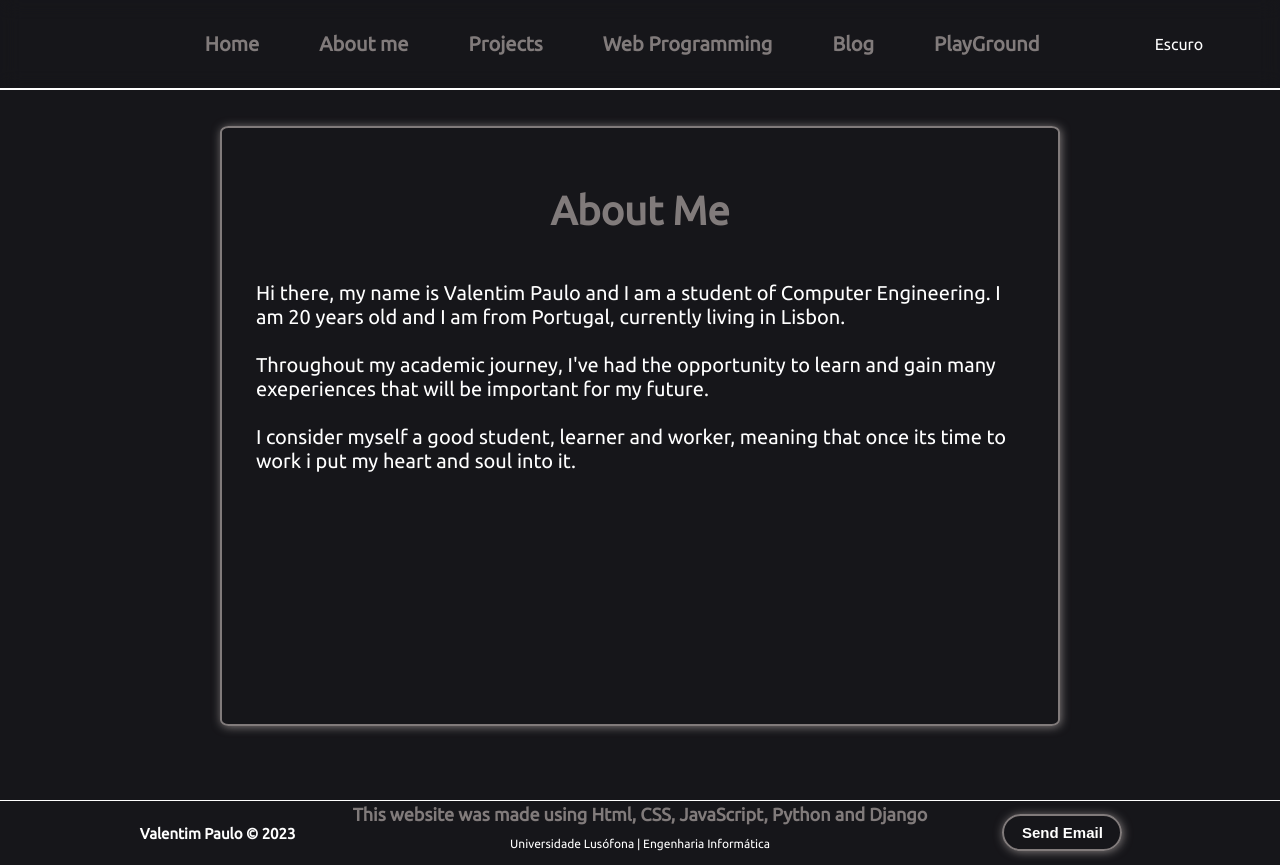
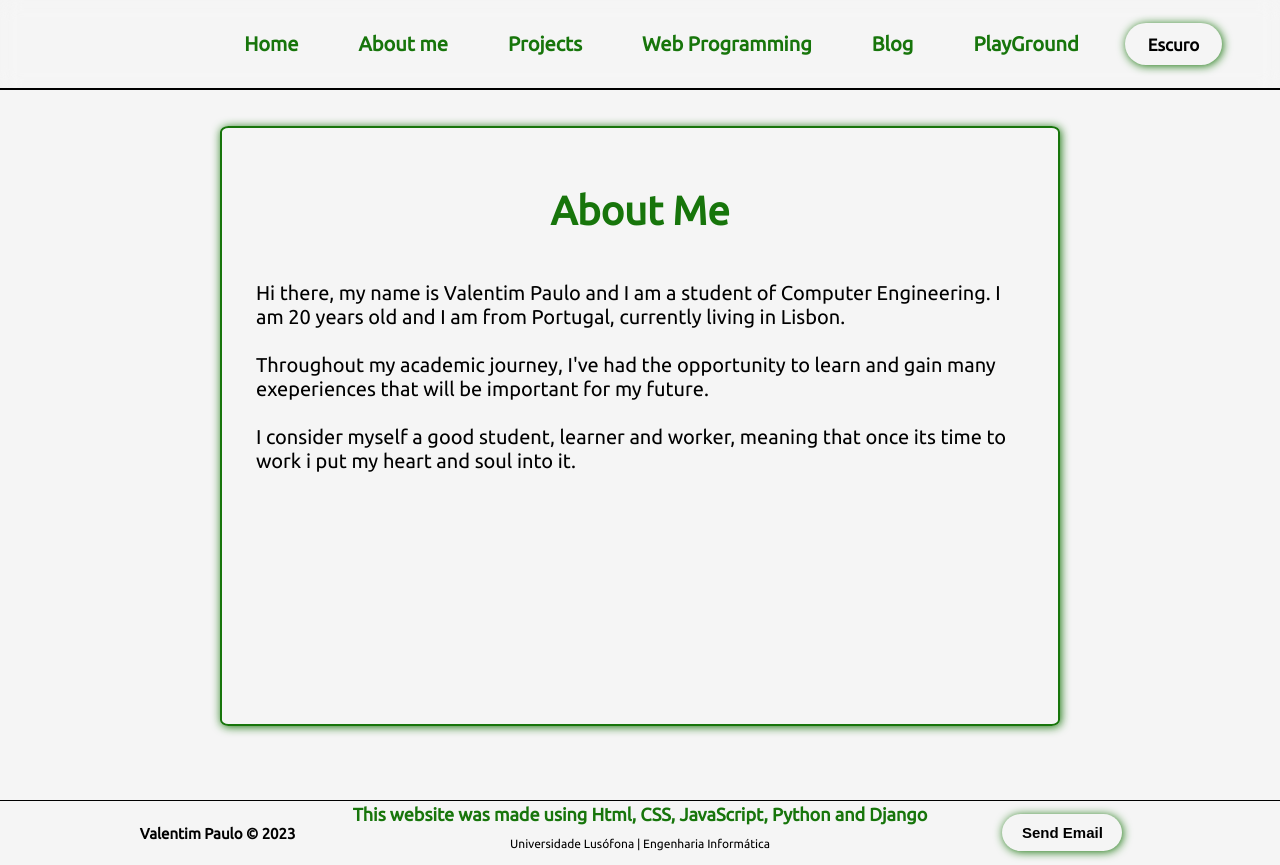
Before and after one commit to ValentimPaulo-a22107873/PW_PersonalCV, a Django app: template main/templates/about.html in a window 1280 px wide. Run offline with Django 4.2, Linux system fonts and the light colour scheme; the template is opened without the code that fills it, so the values that code supplies are empty; some libraries are stand-ins or nearby versions.

Commit message:
updated colours and dark mode

```diff
--- a/main/static/css/about.css
+++ b/main/static/css/about.css
@@ -245,7 +245,7 @@
 
     border-radius: 200%;
 
-    left: 494px;
+    left: 500px;
     top: 500px;
 
     background-color: var(--background-color);
@@ -275,7 +275,7 @@
 
     border-radius: 200%;
 
-    left: 1349px;
+    left: 1355px;
     top: 500px;
 
     background-color: var(--background-color);
--- a/main/static/css/blog.css
+++ b/main/static/css/blog.css
@@ -1,6 +1,6 @@
 .body {
     width: 100%;
-    height: 100vh;
+    min-height: 100vh;
 
     z-index: 50;
 }
--- a/main/static/css/geral.css
+++ b/main/static/css/geral.css
@@ -1,14 +1,15 @@
 :root {
     --background-color : rgb(22, 22, 26);
     --main-letter-color : white;
-    --secondary-letter-color : rgb(129, 123, 123);
+    --secondary-letter-color : rgb(130, 235, 126);
     --hover-color : #ffffffcb;
 }
 
 :root.dark {
-    --dark-background-color : rgb(233, 236, 238);
-    --dark-main-letter-color : black;
-    --dark-secondary-letter-color : lime;
+    --background-color : rgb(245, 245, 245);
+    --main-letter-color : black;
+    --secondary-letter-color : rgb(23, 117, 11);
+    --hover-color : #333232cb;
 }
 
 * {
@@ -56,7 +57,7 @@ header > nav {
     align-items: center;
     /* For the positioning */
 
-    padding-left: 7%;
+    padding-left: 15%;
 }
 
 header > nav > a {
@@ -73,17 +74,41 @@ header > nav > a:hover {
     text-shadow: 1px 1px 30px var(--hover-color);
 }
 
-header > .dark_mode_button {
+.dark_mode_button {
     display: flex;
     justify-content: center;
     align-items: center;
-    /* For the positioning */
 
-    padding-right: 6%;
+    font-weight: bold;
+    min-width: 85px;
+    min-height: 30px;
+    width: 25%;
+    font-size: 17px;
+    color: var(--main-letter-color);
+    background-color: transparent;
+    cursor: pointer;
+
+    border-color: transparent;
+    border-radius: 150px;
+    box-shadow: 1px 1px 10px var(--secondary-letter-color);
+    padding: 7%;
+
+}
+
+.dark_mode_button:hover {
+    text-shadow: 2px 2px 30px var(--hover-color);
 }
 
 header > .dark_mode_button > button:hover {
     cursor: pointer;
+}
+
+.button{
+    display: flex;
+    justify-content: center;
+    align-items: center;
+
+    padding-right: 5%;
 }
 
 /* ------------------------------- HEADER ------------------------------------- */
@@ -104,7 +129,7 @@ footer {
     justify-content: space-between;
 }
 
-footer > .info {
+footer > .info3 {
     width: 20%;
     padding-left: 7%;
 
@@ -127,9 +152,7 @@ footer > .email > .contact-form > input {
     background-color: transparent;
     cursor: pointer;
 
-    border: 2px;
-    border-color: var(--secondary-letter-color);
-    border-style: solid;
+    border-color: transparent;
     border-radius: 150px;
     box-shadow: 1px 1px 10px var(--secondary-letter-color);
     padding: 7%;
--- a/main/static/js/dark_mode.js
+++ b/main/static/js/dark_mode.js
@@ -14,7 +14,6 @@ function setLightMode() {
 }
 
 function toggleDarkMode() {
-    console.log("xxxxxxxx")
     darkMode ? setLightMode() : setDarkMode();
 }
 
@@ -25,8 +24,6 @@ function applyDarkMode() {
 
     buttonDark.innerHTML = 'Escuro';
     buttonDark.style.cursor = 'pointer';
-    counter = 0;
-
 }
 
 function applyLightMode() {
@@ -36,7 +33,6 @@ function applyLightMode() {
 
     buttonDark.innerHTML = 'Claro';
     buttonDark.style.cursor = 'pointer';
-    counter = 1;
 }
 
 function getLocalPreference() {
--- a/main/templates/layout.html
+++ b/main/templates/layout.html
@@ -35,9 +35,12 @@
                 </ul>
             </nav>
 
-            <div class="dark_mode_button" onclick="toggleDarkMode()">
-                <p>Claro</p>
+            <div class="button">
+                <div class="dark_mode_button" onclick="toggleDarkMode()">
+                    <p>Claro</p>
+                </div>
             </div>
+
 
         </header>
 
@@ -45,7 +48,7 @@
 		{% endblock %}
 
         <footer>
-            <div class="info">Valentim Paulo © 2023</div>
+            <div class="info3">Valentim Paulo © 2023</div>
 
             <div>
                 <span class="info1">This website was made using Html, CSS, JavaScript, Python and Django</span>
```
Also changed, not shown: main/templates/blog.html (+0 -9 lines).
